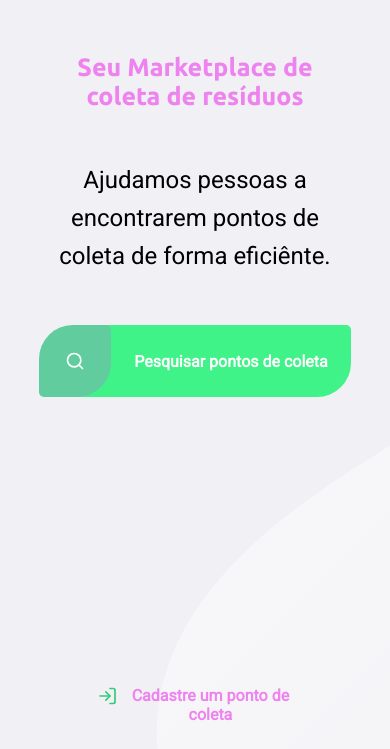
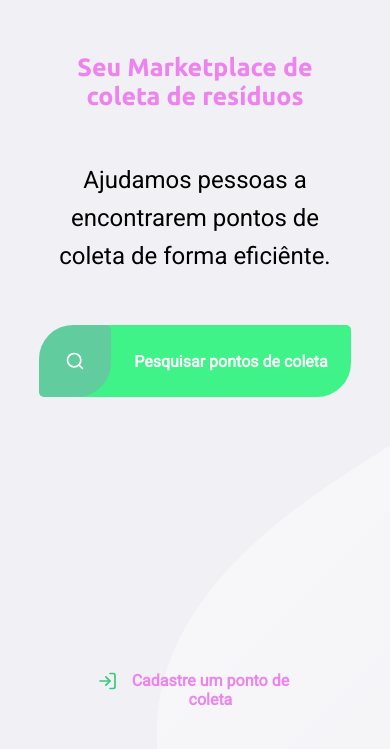
Before and after one commit to PaulaSena/Ecoleta, a plain HTML site: page index.html in a window 390 px wide. Shown: the part 95-844 px from the top of the page. Drawn offline with Linux system fonts and the light colour scheme.

Commit message:
corrigindo o responsivel

```diff
--- a/styles/responsive.css
+++ b/styles/responsive.css
@@ -108,14 +108,15 @@ transform é mais suave que o transition
     }
 
  /**/
-@media (max-width:450px){
+@media (max-width:550px){
     #page-home header a {
         position: absolute;
-        bottom: 25px;
+        bottom: 40px;
 
      }
 
      #page-create-point form {
+         margin: 15px;
         padding: 14px;
         min-width: 288px;
       }
```
